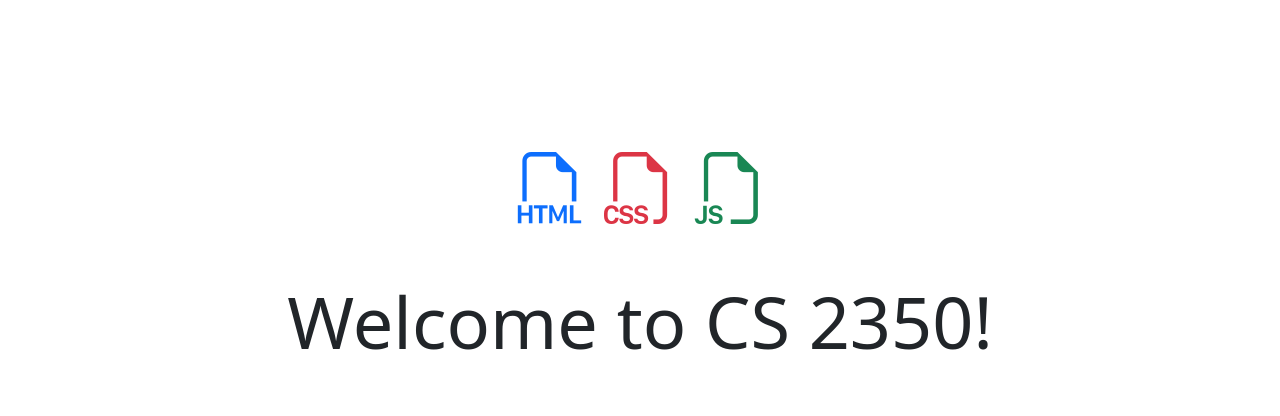
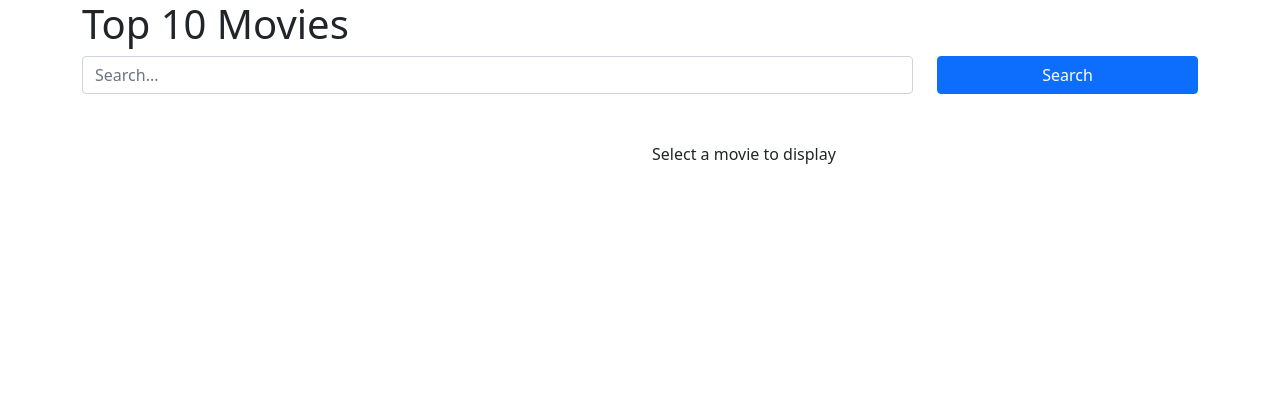
Before and after one commit to xGuggi/cs2350-arrays-and-objects, a website built with Vite: page src/index.html in a window 1280 px wide. Built offline with nearby package versions, Linux system fonts and the light colour scheme.

Commit message:
Update index.html

```diff
--- a/src/index.html
+++ b/src/index.html
@@ -11,16 +11,40 @@
   </head>
 
   <body>
-    <!-- Your HTML goes here -->
-    <h1 class="display-2 text-center my-5 py-5">
-      <span class="d-block py-5">
-        <i class="bi bi-filetype-html text-primary"></i>
-        <i class="bi bi-filetype-css text-danger"></i>
-        <i class="bi bi-filetype-js text-success"></i>
-      </span>
 
-      Welcome to CS 2350!
-    </h1>
+   <div class="container">
+      <div class="row col">
+        <h1>Top 10 Movies</h1>
+      </div>
+      <form class="row">
+        <div class="col-9">
+          <input type="search" class="form-control"  placeholder="Search...">
+        </div>
+        <div class="col-3">
+          <button type="button" class="btn btn-primary w-100">Search</button>
+        </div>
+      </form>
+      <div class="row my-5">
+          <div class="col-md-6">
+            <div class="row row-cols-5 row-cols-md-3">
+              <div class="col" id="m1"></div>
+              <div class="col" id="m2"></div>
+              <div class="col" id="m3"></div>
+              <div class="col" id="m4"></div>
+              <div class="col" id="m5"></div>
+              <div class="col" id="m6"></div>
+              <div class="col" id="m7"></div>
+              <div class="col" id="m8"></div>
+              <div class="col" id="m9"></div>
+              <div class="col" id="m10"></div>
+            </div>
+          </div>
+          <div class="col-md-6 featured">
+            Select a movie to display
+          </div>
+      </div>
+   </div>
+
 
     <script type="module" src="./javascripts/main.js"></script>
   </body>
```
